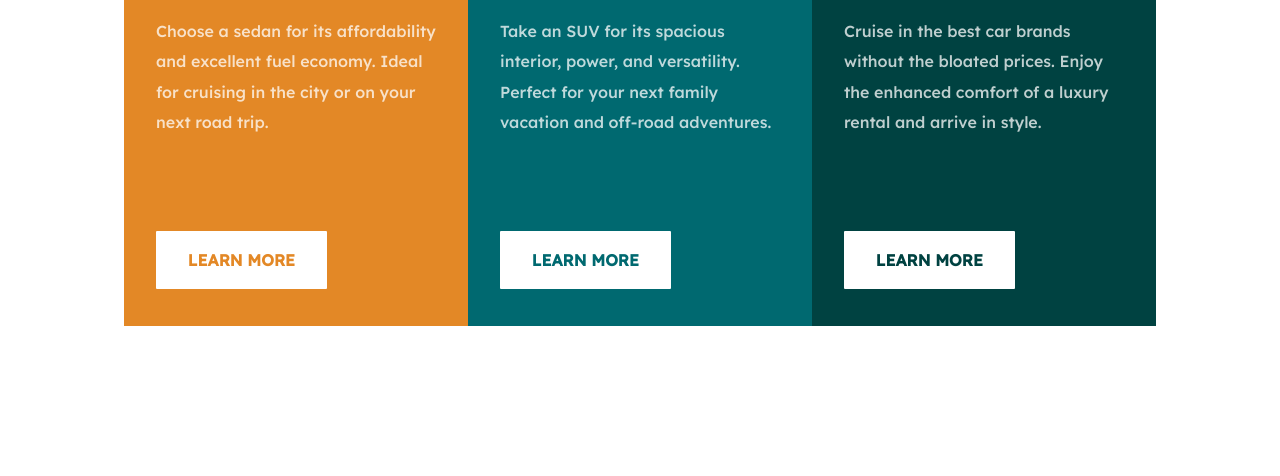
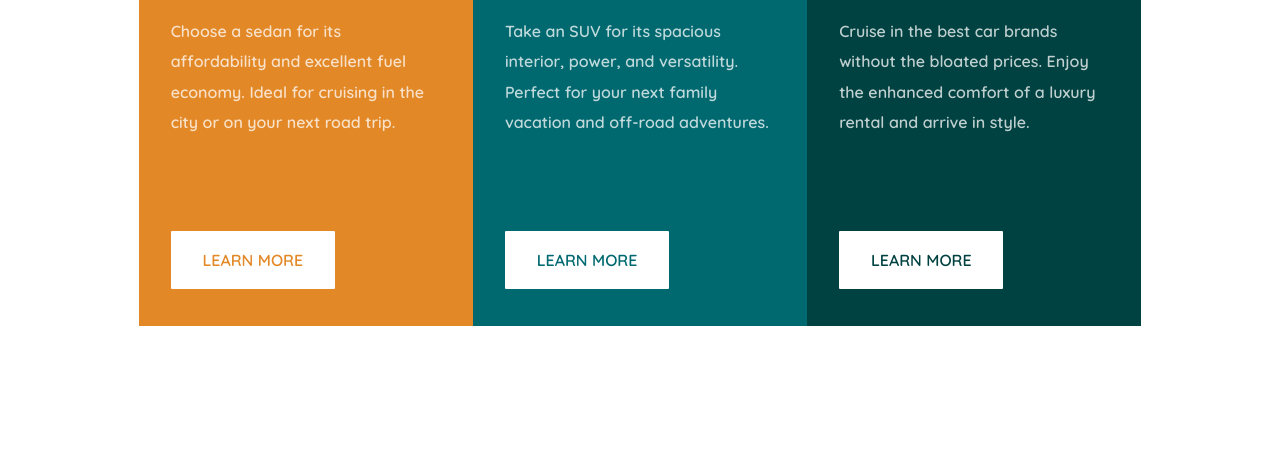
Before and after one commit to Atwiinesteve/3-card-column-layouts, a plain HTML site: page index.html in a window 1280 px wide. Shown: the part 324-800 px from the top of the page. Drawn offline with Linux system fonts and the light colour scheme.

Commit message:
Updated 3 Column Layout Display

```diff
--- a/styles.scss
+++ b/styles.scss
@@ -22,15 +22,7 @@ body {
     display: flex;
     justify-content: center;
     align-items: center;
-    font-family: 'Barlow Semi Condensed', sans-serif;
-    font-family: 'Karla', sans-serif;
-    font-family: 'Open Sans', sans-serif;
-    font-family: 'Outfit', sans-serif;
-    font-family: 'Poppins', sans-serif;
-    font-family: 'Roboto', sans-serif;
-    font-family: 'Rubik', sans-serif;
-    font-family: 'Barlow Semi Condensed', sans-serif;
-    font-family: 'Lexend', sans-serif;
+    font-family: 'Quicksand', sans-serif;
 }
 
 .container {
@@ -45,6 +37,7 @@ body {
 
 .card:nth-child(1) {
     background-color: var(--brightOrange);
+    transition: all 0.3s ease-in-out;
     .header h2 {
         color: var(--veryLightGrayBHB);
         font-family: 'Quicksand', sans-serif;
@@ -75,6 +68,10 @@ body {
             background: var(--brightOrange);
             border: 3px solid white;
         }
+    }
+
+    &:hover {
+        transform: scale(1.1);
     }
 }
 
```
Also changed, not shown: css/styles.css.
